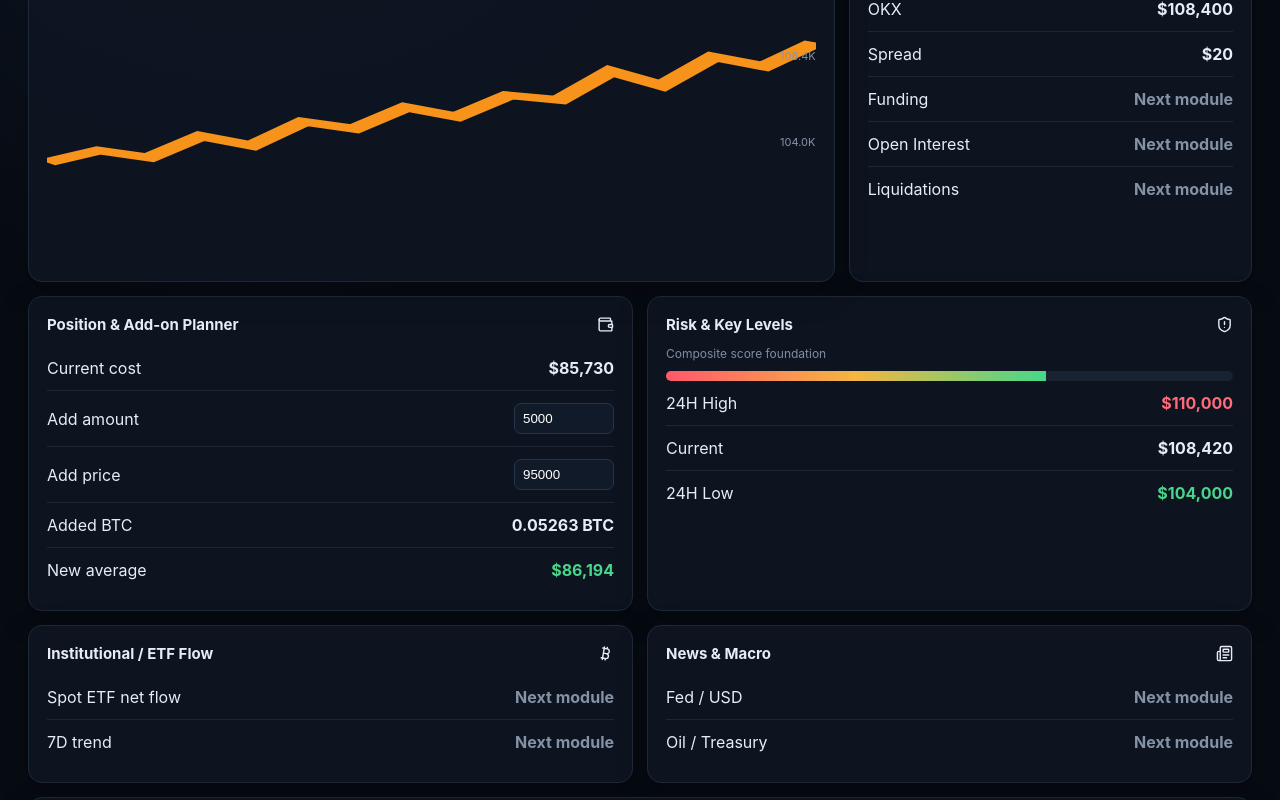
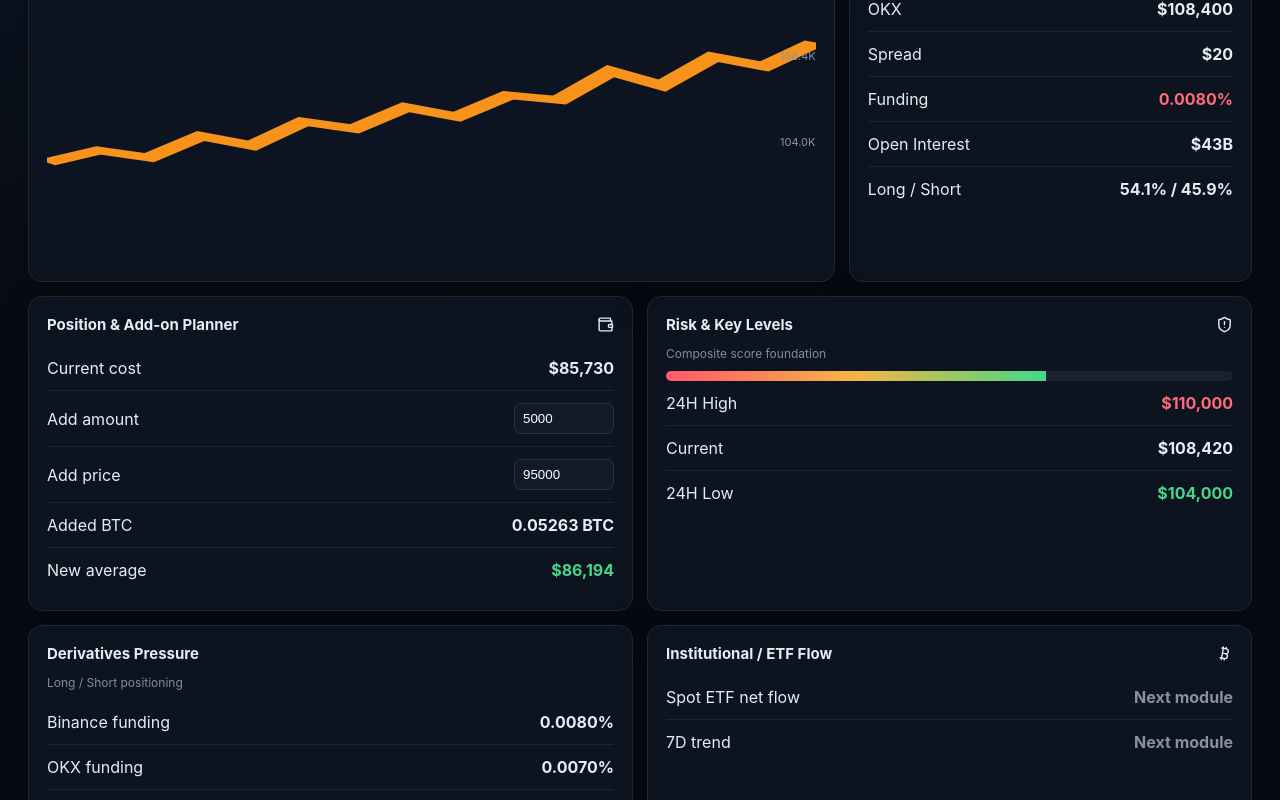
Before and after one commit to freebanker/btc-dashboard-v1.0, a Next.js app: page / in a window 1280 px wide. Shown: the part 340-1140 px from the top of the page. Built offline with nearby package versions, Linux system fonts and the light colour scheme; no server answers.

Commit message:
feat: show live funding OI and long short

```diff
--- a/app/page.tsx
+++ b/app/page.tsx
@@ -1,18 +1,18 @@
 "use client";
 import {useEffect,useState} from "react";
 import {Activity,ArrowUpRight,Bitcoin,CalendarDays,Newspaper,ShieldAlert,Wallet} from "lucide-react";
-type Market={price:number;change24h:number;volume24h:number;high24h:number;low24h:number;okx:{price:number;bid:number;ask:number}};
-const fallback:Market={price:108420,change24h:2.34,volume24h:58700000000,high24h:110000,low24h:104000,okx:{price:108400,bid:108399,ask:108401}};
+type Market={price:number;change24h:number;volume24h:number;high24h:number;low24h:number;okx:{price:number;bid:number;ask:number}}; type Deriv={fundingRate:number;okxFundingRate:number;openInterest:number;longShortRatio:number;longPct:number;shortPct:number};
+const fallback:Market={price:108420,change24h:2.34,volume24h:58700000000,high24h:110000,low24h:104000,okx:{price:108400,bid:108399,ask:108401}}; const fallbackD:Deriv={fundingRate:0.008,okxFundingRate:0.007,openInterest:43200000000,longShortRatio:1.18,longPct:54.1,shortPct:45.9};
 const money=(n:number)=>"$"+Math.round(n).toLocaleString("en-US");
 export default function Home(){
- const [m,setM]=useState(fallback),[amount,setAmount]=useState(5000),[addPrice,setAddPrice]=useState(95000);
- useEffect(()=>{const load=()=>fetch("/api/btc",{cache:"no-store"}).then(r=>r.json()).then(setM).catch(()=>{});load();const id=setInterval(load,15000);return()=>clearInterval(id)},[]);
+ const [m,setM]=useState(fallback),[d,setD]=useState(fallbackD),[amount,setAmount]=useState(5000),[addPrice,setAddPrice]=useState(95000);
+ useEffect(()=>{const load=()=>fetch("/api/btc",{cache:"no-store"}).then(r=>r.json()).then(setM).catch(()=>{}); fetch("/api/derivatives",{cache:"no-store"}).then(r=>r.json()).then(x=>x.error?null:setD(x)).catch(()=>{});load();const id=setInterval(load,15000);return()=>clearInterval(id)},[]);
  const pnl=((m.price-85730)/85730)*100,addedBtc=amount/Math.max(addPrice,1),newAvg=(85730+addPrice*addedBtc)/(1+addedBtc);
  const pts=[44,49,46,55,51,61,58,67,63,72,70,82,76,88,84,94].map((y,i)=>(i*6)+","+ (125-y)).join(" ");
  return <main className="shell"><header className="topbar"><div><div className="brand">₿ BTC Dashboard <span className="muted">V1.1</span></div><div className="muted">Bitcoin Market Intelligence Workbench</div></div><div className="live"><span className="dot"/> LIVE · 15s</div></header>
  <section className="grid"><div className="card"><div className="label">BTC / USD</div><div className="value">{money(m.price)}</div><div className={m.change24h>=0?"sub green":"sub red"}>{m.change24h>=0&&<ArrowUpRight size={13}/>} {m.change24h.toFixed(2)}% 24H</div></div><div className="card"><div className="label">24H VOLUME</div><div className="value">${(m.volume24h/1e9).toFixed(1)}B</div><div className="sub">Binance spot ticker</div></div><div className="card"><div className="label">YOUR COST BASIS</div><div className="value">$85,730</div><div className={pnl>=0?"sub green":"sub red"}>{pnl>=0?"+":""}{pnl.toFixed(1)}% unrealized</div></div><div className="card"><div className="label">24H RANGE</div><div className="value">{(m.low24h/1000).toFixed(1)}K–{(m.high24h/1000).toFixed(1)}K</div><div className="sub">Live exchange range</div></div></section>
- <section className="main"><div className="card chart"><div className="section-title"><span>BTC Trend Foundation</span><span className="badge">LIVE</span></div><svg viewBox="0 0 90 125" preserveAspectRatio="none"><polyline className="line" points={pts}/></svg><div className="levels"><span>{(m.high24h/1000).toFixed(1)}K</span><span>{(m.price/1000).toFixed(1)}K</span><span>{(m.low24h/1000).toFixed(1)}K</span></div></div><div className="card"><div className="section-title">Market Signals <Activity size={17}/></div><div className="row"><span>Binance</span><b>{money(m.price)}</b></div><div className="row"><span>OKX</span><b>{money(m.okx.price)}</b></div><div className="row"><span>Spread</span><b>{money(Math.abs(m.price-m.okx.price))}</b></div><div className="row"><span>Funding</span><b className="muted">Next module</b></div><div className="row"><span>Open Interest</span><b className="muted">Next module</b></div><div className="row"><span>Liquidations</span><b className="muted">Next module</b></div></div></section>
+ <section className="main"><div className="card chart"><div className="section-title"><span>BTC Trend Foundation</span><span className="badge">LIVE</span></div><svg viewBox="0 0 90 125" preserveAspectRatio="none"><polyline className="line" points={pts}/></svg><div className="levels"><span>{(m.high24h/1000).toFixed(1)}K</span><span>{(m.price/1000).toFixed(1)}K</span><span>{(m.low24h/1000).toFixed(1)}K</span></div></div><div className="card"><div className="section-title">Market Signals <Activity size={17}/></div><div className="row"><span>Binance</span><b>{money(m.price)}</b></div><div className="row"><span>OKX</span><b>{money(m.okx.price)}</b></div><div className="row"><span>Spread</span><b>{money(Math.abs(m.price-m.okx.price))}</b></div><div className="row"><span>Funding</span><b className={d.fundingRate>=0?"red":"green"}>{d.fundingRate.toFixed(4)}%</b></div><div className="row"><span>Open Interest</span><b>{money(d.openInterest/1e9)}B</b></div><div className="row"><span>Long / Short</span><b>{d.longPct.toFixed(1)}% / {d.shortPct.toFixed(1)}%</b></div></div></section>
  <section className="section two"><div className="card"><div className="section-title">Position & Add-on Planner <Wallet size={17}/></div><div className="row"><span>Current cost</span><b>$85,730</b></div><div className="row"><span>Add amount</span><input value={amount} onChange={e=>setAmount(Number(e.target.value)||0)} type="number"/></div><div className="row"><span>Add price</span><input value={addPrice} onChange={e=>setAddPrice(Number(e.target.value)||1)} type="number"/></div><div className="row"><span>Added BTC</span><b>{addedBtc.toFixed(5)} BTC</b></div><div className="row"><span>New average</span><b className="green">{money(newAvg)}</b></div></div><div className="card"><div className="section-title">Risk & Key Levels <ShieldAlert size={17}/></div><div className="label">Composite score foundation</div><div className="meter"><span/></div><div className="row"><span>24H High</span><b className="red">{money(m.high24h)}</b></div><div className="row"><span>Current</span><b>{money(m.price)}</b></div><div className="row"><span>24H Low</span><b className="green">{money(m.low24h)}</b></div></div></section>
- <section className="section two"><div className="card"><div className="section-title">Institutional / ETF Flow <Bitcoin size={17}/></div><div className="row"><span>Spot ETF net flow</span><b className="muted">Next module</b></div><div className="row"><span>7D trend</span><b className="muted">Next module</b></div></div><div className="card"><div className="section-title">News & Macro <Newspaper size={17}/></div><div className="row"><span>Fed / USD</span><b className="muted">Next module</b></div><div className="row"><span>Oil / Treasury</span><b className="muted">Next module</b></div></div></section>
+ <section className="section two"><div className="card"><div className="section-title">Derivatives Pressure</div><div className="label">Long / Short positioning</div><div className="splitbar"><span style={{width:`${d.longPct}%`}}></span><i style={{width:`${d.shortPct}%`}}></i></div><div className="row"><span>Binance funding</span><b>{d.fundingRate.toFixed(4)}%</b></div><div className="row"><span>OKX funding</span><b>{d.okxFundingRate.toFixed(4)}%</b></div><div className="row"><span>Open Interest</span><b>{money(d.openInterest/1e9)}B</b></div></div><div className="card"><div className="section-title">Institutional / ETF Flow <Bitcoin size={17}/></div><div className="row"><span>Spot ETF net flow</span><b className="muted">Next module</b></div><div className="row"><span>7D trend</span><b className="muted">Next module</b></div></div><div className="card"><div className="section-title">News & Macro <Newspaper size={17}/></div><div className="row"><span>Fed / USD</span><b className="muted">Next module</b></div><div className="row"><span>Oil / Treasury</span><b className="muted">Next module</b></div></div></section>
  <section className="section card"><div className="section-title">Next 7 Days <CalendarDays size={17}/></div><div className="row"><span>Macro calendar</span><span className="muted">Fed / U.S. data / central banks</span></div><div className="row"><span>BTC catalysts</span><span className="muted">ETF flows / options / liquidity</span></div></section><div className="footer">Live price layer: Binance + OKX public market APIs · refresh 15s</div></main>;
 }
```
